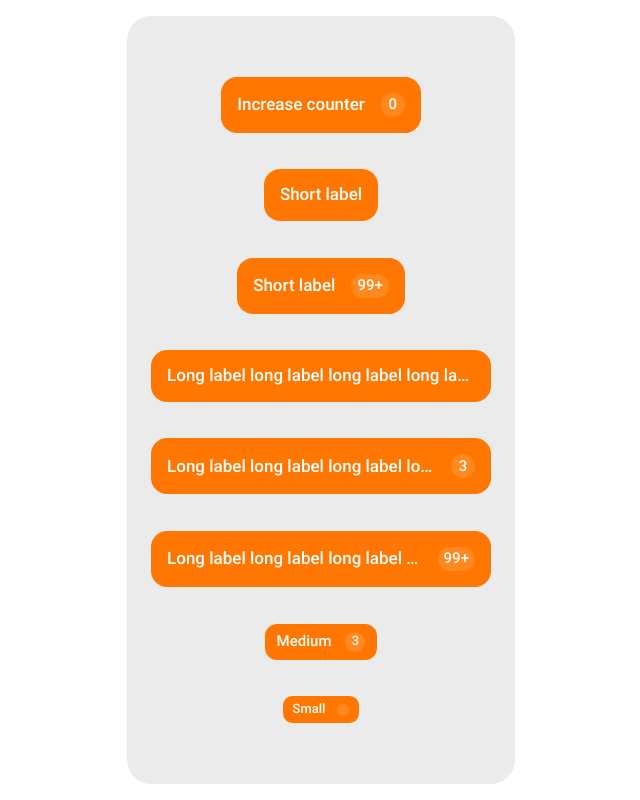
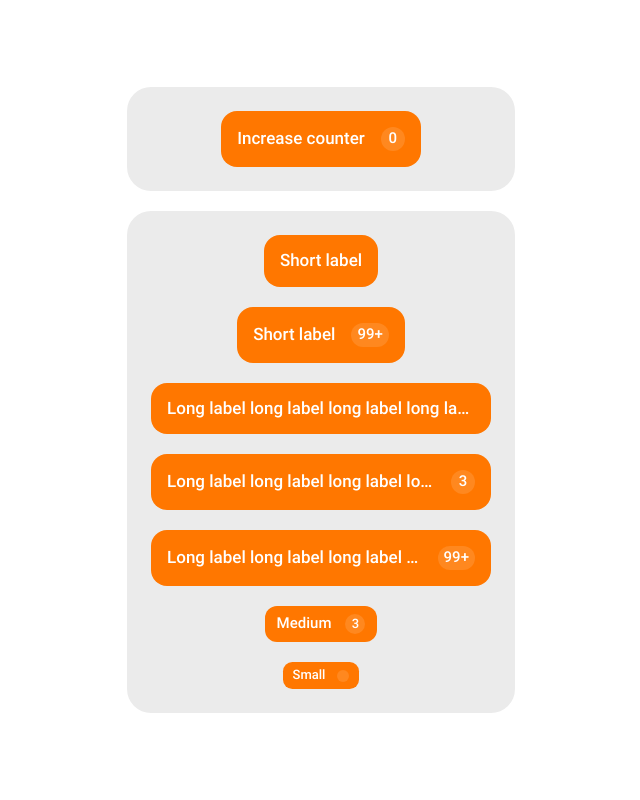
Before and after one commit to Bellerofonty/compound-components-demo, a React (Create React App) app: page / in a window 1280 px wide. Shown: the whole page, without its empty margins (319-959 px from the left). Built offline with nearby package versions, Linux system fonts and the light colour scheme.

Commit message:
split demo cards

```diff
--- a/src/App.tsx
+++ b/src/App.tsx
@@ -1,10 +1,12 @@
 import React from 'react';
-import {ProductCard} from './components/ProductCard'
+import {DemoCardStatic} from './components/DemoCardStatic'
+import {DemoCardActive} from './components/DemoCardActive'
 
 function App() {
     return (
         <div className="container">
-            <ProductCard/>
+            <DemoCardActive />
+            <DemoCardStatic />
         </div>
     );
 }
--- /dev/null
+++ b/src/components/DemoCardActive.tsx
@@ -0,0 +1,32 @@
+import React, {useState} from "react"
+import {Button} from './Button'
+
+export const DemoCardActive = () => {
+    const [quantity, setQuontity] = useState(0)
+
+    const handleButtonClick = (target: EventTarget) => {
+        setQuontity(quantity + 1)
+        console.log(target)
+    }
+
+    return (
+        <div className="product-card">
+            <Button
+                props={{
+                    label: "Increase counter",
+                    buttonStyle: "primary",
+                    buttonSize: 56,
+                    state: "enabled",
+                    counter: true,
+                    quantity: quantity,
+                    counterSize: 24,
+                    onButtonClick: handleButtonClick
+                }}
+            >
+                <Button.Label />
+                <Button.Counter />
+                {/*<Button.ProgressIndicator />*/}
+            </Button>
+        </div>
+    )
+}
--- a/src/components/ProductCard.tsx
+++ b/src/components/DemoCardStatic.tsx
@@ -1,32 +1,9 @@
-import React, {useState} from "react"
+import React from "react"
 import {Button} from './Button'
 
-export const ProductCard = () => {
-    const [quantity, setQuontity] = useState(0)
-
-    const handleButtonClick = (target: EventTarget) => {
-        setQuontity(quantity + 1)
-        console.log(target)
-    }
-
+export const DemoCardStatic = () => {
     return (
         <div className="product-card">
-            <Button
-                props={{
-                    label: "Increase counter",
-                    buttonStyle: "primary",
-                    buttonSize: 56,
-                    state: "enabled",
-                    counter: true,
-                    quantity: quantity,
-                    counterSize: 24,
-                    onButtonClick: handleButtonClick
-                }}
-            >
-                <Button.Label />
-                <Button.Counter />
-                {/*<Button.ProgressIndicator />*/}
-            </Button>
             <Button
                 props={{
                     label: "Short label",
--- a/src/index.css
+++ b/src/index.css
@@ -14,9 +14,10 @@ body {
 }
 .container {
   display: flex;
+  flex-direction: column;
   align-items: center;
   justify-content: center;
-  height: 100vh;
+  min-height: 100vh;
 }
 .button {
   display: flex;
@@ -152,9 +153,19 @@ body {
   flex-direction: column;
   align-items: center;
   justify-content: space-evenly;
-  height: 90vh;
+  height: fit-content;
   width: 340px;
   background-color: #ebebeb;
   border-radius: 24px;
   padding: 24px;
+  margin-bottom: 20px;
 }
+.product-card:first-child {
+  margin-top: 20px;
+}
+.product-card > .button {
+  margin-bottom: 20px;
+}
+.product-card > .button:last-child {
+  margin-bottom: 0;
+}
--- a/src/index.styl
+++ b/src/index.styl
@@ -15,9 +15,10 @@ body
 
 .container
   display flex
+  flex-direction column
   align-items center
   justify-content center
-  height 100vh
+  min-height 100vh
 
 button-text-color = #FFFFFF
 
@@ -152,8 +153,16 @@ animation-settings()
   flex-direction column
   align-items center
   justify-content: space-evenly;
-  height 90vh
+  height fit-content
   width 340px
   background-color #ebebeb
   border-radius 24px
   padding 24px
+  margin-bottom 20px
+  &:first-child
+    margin-top 20px
+
+  & > .button
+    margin-bottom 20px
+  & > .button:last-child
+    margin-bottom 0
```
